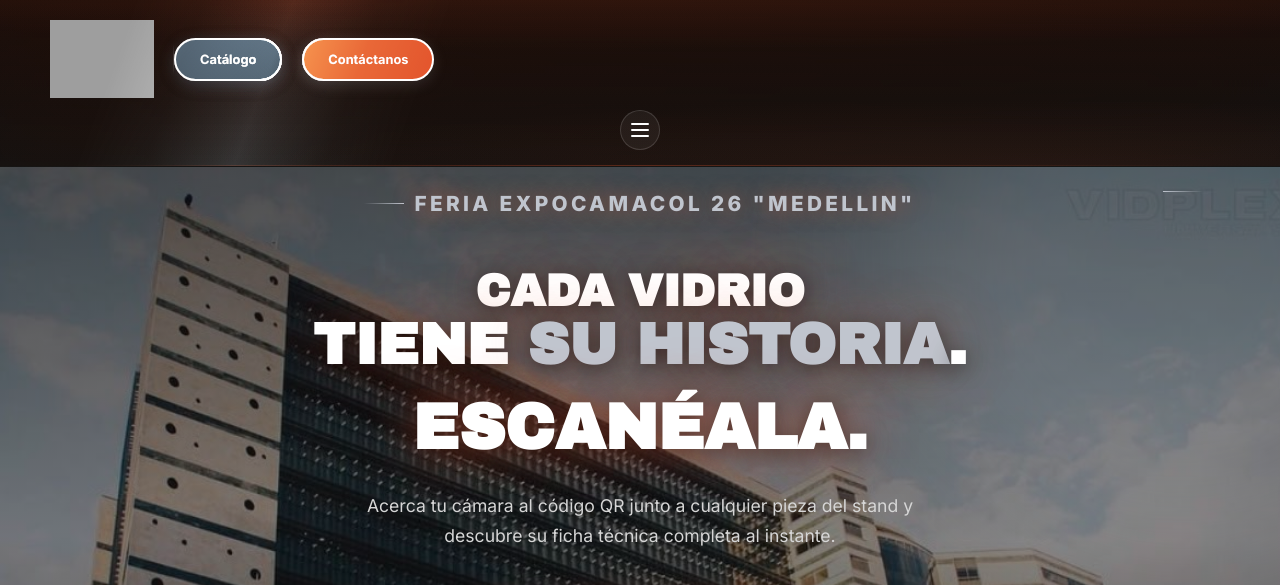
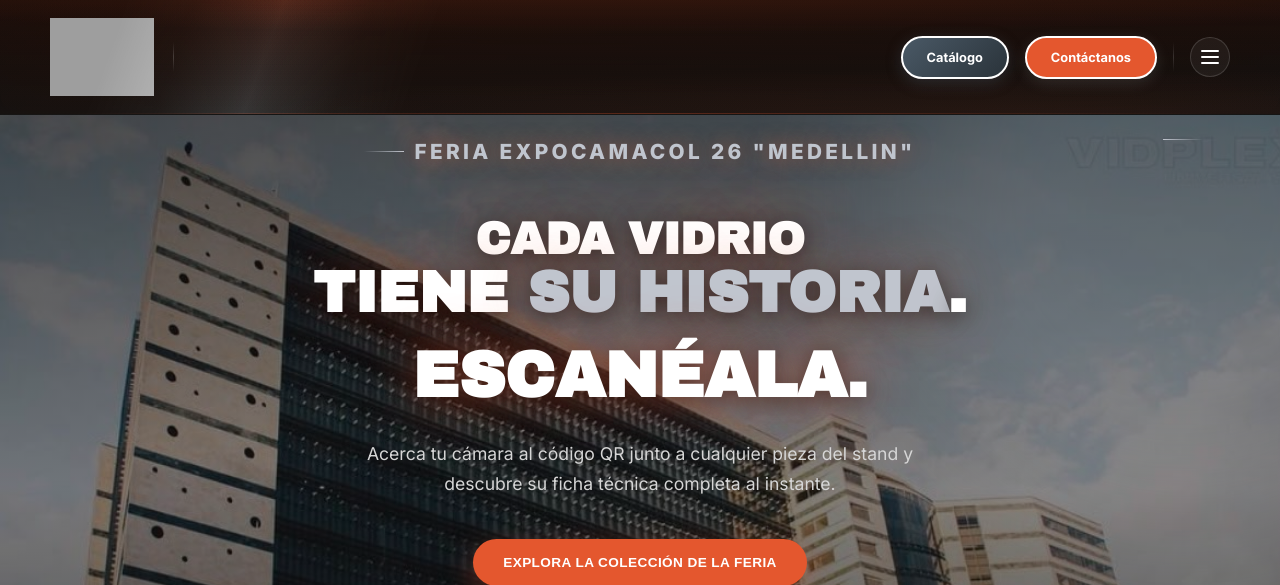
Before and after one commit to marlonsarm/Feria_VIDPLEX, a Flask app: page / in a window 1280 px wide. Shown: the top 585 px of the page. Run offline with Flask 3, Linux system fonts and the light colour scheme; data comes from the database, SQL or seed files in the repository; some libraries are stand-ins or nearby versions; grey boxes are pictures that could not be loaded.

Commit message:
Cambio Ultimos

```diff
--- a/app/templates/home.html
+++ b/app/templates/home.html
@@ -67,11 +67,10 @@ body::before{
     radial-gradient(ellipse 80% 50% at 50% -20%, rgba(228,87,46,0.15), transparent),
     radial-gradient(ellipse 60% 40% at 80% 100%, rgba(228,87,46,0.08), transparent);
   pointer-events:none;
-}
-.nav-main{
-  display:flex; flex-direction:column; align-items:flex-start; justify-content:flex-start;
-  gap:12px;
-  padding:20px 50px 16px;
+}.nav-main{
+  display:flex; flex-direction:row; align-items:center; justify-content:space-between;
+  gap:20px;
+  padding:18px 50px;
   max-width:1300px; margin:0 auto; width:100%;
   min-width:0;
   position:relative;
@@ -79,10 +78,12 @@ body::before{
   background:linear-gradient(180deg, rgba(228,87,46,0.10) 0%, rgba(228,87,46,0.03) 60%, transparent 100%);
   border-radius:0 0 20px 21px;
 }
-.nav-top-row{
-  display:flex; align-items:center; justify-content:flex-start;
-  gap:20px;
-  width:auto;
+.nav-actions-group{
+  display:flex; align-items:center; gap:16px;
+}
+.nav-divider{
+  width:1px; height:30px;
+  background:linear-gradient(180deg, transparent, var(--gris-linea), transparent);
 }
 /* Destello que solo brilla en las letras - llega hasta PROYECTOS */
 .nav-main::before{
@@ -352,7 +353,7 @@ background-image:
   background:rgba(228,87,46,0.2);
   border-color:rgba(228,87,46,0.4);
 }
-.nav-menu-wrap{position:relative; display:flex; align-items:center; justify-content:center; width:100%;}
+.nav-menu-wrap{position:relative; display:flex; align-items:center; justify-content:flex-end;}
 .btn-hamburger{
   width:40px; height:40px; min-width:40px; min-height:40px; max-width:40px; max-height:40px;
   border-radius:50%; padding:0; margin:0; appearance:none; -webkit-appearance:none;
@@ -731,7 +732,9 @@ background-image: linear-gradient(135deg, rgba(20,15,10,0.85), rgba(20,15,10,0.7
   .btn-hamburger{width:34px; height:34px; min-width:34px; min-height:34px; max-width:34px; max-height:34px;}
   .marca img{height:54px !important;}
   .marca-texto{font-size:1.6rem;}
-  .nav-top-row{flex-wrap:wrap; row-gap:10px;}
+  .nav-main{flex-wrap:wrap; justify-content:center; row-gap:12px;}
+  .nav-actions-group{flex-wrap:wrap; justify-content:center; gap:10px;}
+  .nav-divider{display:none;}
   .hero .eyebrow{font-size:.85rem; padding:0 10px; margin-top:38px; margin-bottom:20px; text-align:center; width:100%;}
   .hero .eyebrow::before, .hero .eyebrow::after{display:none;}
   .quienes-texto .eyebrow{font-size:1rem; padding:0 10px; margin-bottom:16px;}
@@ -758,13 +761,13 @@ background-image: linear-gradient(135deg, rgba(20,15,10,0.85), rgba(20,15,10,0.7
 <body>
 <div class="topbar">
   <div class="nav-main">
-    <div class="nav-top-row">
     <a href="/" class="marca">
       <img src="https://res.cloudinary.com/sla80nsi/image/upload/v1785859184/vidplex_logo_transparente_uwghoc.png" alt="VidPlex" style="height:78px;width:auto;display:block;">
     </a>
+    <div class="nav-actions-group">
       <a href="/catalogo" class="btn-catalogo-nav">Catálogo</a>
       <a href="/catalogo" class="btn-cotizar">Contáctanos</a>
-    </div>
+      <span class="nav-divider"></span>
       <div class="nav-menu-wrap">
         <button class="btn-hamburger" id="btnHamburger" aria-label="Abrir menú" aria-expanded="false">
           <span></span><span></span><span></span>
@@ -773,6 +776,7 @@ background-image: linear-gradient(135deg, rgba(20,15,10,0.85), rgba(20,15,10,0.7
           <a href="https://vidplex.com/nosotros/" target="_blank">Nosotros</a>
           <a href="https://vidplex.com/productos/" target="_blank">Productos</a>
           <a href="https://vidplex.com/proyectos/" target="_blank">Proyectos</a>
+        </div>
       </div>
     </div>
   </div>
```
Lines whose indentation alone changed are shown as unchanged.
